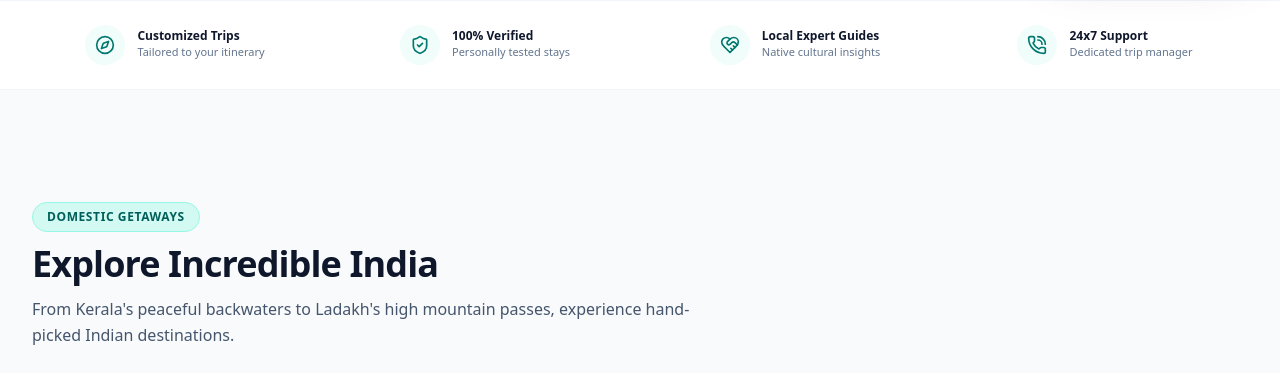
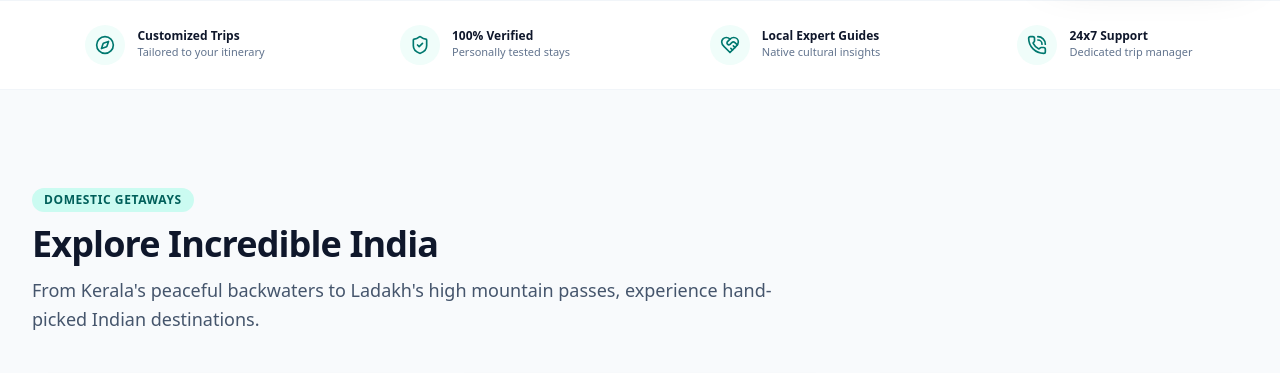
Before and after one commit to ananyadarna/travelUnbounded, a Next.js app: page / in a window 1280 px wide. Shown: the part 820-1193 px from the top of the page. Built offline with nearby package versions, Linux system fonts and the light colour scheme; no server answers; the database is empty; grey boxes are pictures that could not be loaded.

Commit message:
Connect CMS destinations to homepage and support itinerary pre-fill

```diff
--- a/app/page.js
+++ b/app/page.js
@@ -4,13 +4,35 @@ import Hero from '@/components/Hero';
 import DestinationSection from '@/components/DestinationSection';
 import { indiaDestinations, internationalDestinations } from '@/data/destinations';
 import { Compass, ShieldCheck, HeartHandshake, PhoneCall, Plane } from 'lucide-react';
+import connectDB from '@/lib/mongodb';
+import Destination from '@/models/Destination';
 
 export const metadata = {
   title: 'Travel Unbounded | Experiential Travel Experts',
   description: 'Explore curated travel packages for India and top international destinations. Personal vetted experiences, authentic itineraries, and 24x7 support.',
 };
 
-export default function HomePage() {
+async function getDestinations() {
+  try {
+    await connectDB();
+    const docs = await Destination.find({ isFeatured: true }).sort({ createdAt: -1 });
+    if (docs && docs.length > 0) {
+      const india = docs.filter((d) => d.category === 'India');
+      const international = docs.filter((d) => d.category === 'International');
+      return {
+        india: india.length > 0 ? india : indiaDestinations,
+        international: international.length > 0 ? international : internationalDestinations,
+      };
+    }
+  } catch (err) {
+    console.warn('DB fetch fallback to static destinations:', err.message);
+  }
+  return { india: indiaDestinations, international: internationalDestinations };
+}
+
+export default async function HomePage() {
+  const { india, international } = await getDestinations();
+
   return (
     <div className="space-y-12 pb-20">
 
@@ -73,7 +95,7 @@ export default function HomePage() {
           badgeText="Domestic Getaways"
           title="Explore Incredible India"
           subtitle="From Kerala's peaceful backwaters to Ladakh's high mountain passes, experience hand-picked Indian destinations."
-          destinations={indiaDestinations}
+          destinations={india}
         />
 
         {/* International Destinations Grid */}
@@ -82,7 +104,7 @@ export default function HomePage() {
           badgeText="World Expeditions"
           title="Popular International Destinations"
           subtitle="Immerse yourself in wildlife safaris, tropical coasts, and northern lights across world-famous travel spots."
-          destinations={internationalDestinations}
+          destinations={international}
         />
       </div>
 
--- a/components/DestinationSection.jsx
+++ b/components/DestinationSection.jsx
@@ -3,30 +3,30 @@ import DestinationCard from './DestinationCard';
 
 export default function DestinationSection({ id, title, subtitle, badgeText, destinations }) {
   return (
-    <section id={id} className="py-16 scroll-mt-20">
-      <div className="max-w-7xl mx-auto px-4 sm:px-6 lg:px-8 space-y-10">
+    <section id={id} className="py-12 bg-slate-50">
+      <div className="max-w-7xl mx-auto px-4 sm:px-6 lg:px-8">
 
         {/* Section Header */}
-        <div className="max-w-2xl space-y-3">
+        <div className="max-w-3xl mb-10 space-y-3">
           {badgeText && (
-            <span className="inline-block px-3.5 py-1.5 rounded-full bg-teal-100/80 border border-teal-200 text-teal-800 text-xs font-extrabold uppercase tracking-wider">
+            <span className="inline-block px-3 py-1 rounded-full bg-teal-100 text-teal-800 text-xs font-bold uppercase tracking-wider">
               {badgeText}
             </span>
           )}
-          <h2 className="text-3xl sm:text-4xl font-black text-slate-900 tracking-tight">
+          <h2 className="text-3xl sm:text-4xl font-extrabold text-slate-900 tracking-tight">
             {title}
           </h2>
           {subtitle && (
-            <p className="text-sm sm:text-base text-slate-600 font-normal leading-relaxed">
+            <p className="text-slate-600 text-base sm:text-lg font-light leading-relaxed">
               {subtitle}
             </p>
           )}
         </div>
 
-        {/* Responsive Spacious Grid Layout */}
-        <div className="grid grid-cols-1 sm:grid-cols-2 lg:grid-cols-3 gap-8">
-          {destinations.map((destination) => (
-            <DestinationCard key={destination.id} destination={destination} />
+        {/* 3-Column Responsive Grid */}
+        <div className="grid grid-cols-1 md:grid-cols-2 lg:grid-cols-3 gap-8">
+          {destinations?.map((destination) => (
+            <DestinationCard key={destination.id || destination._id || destination.slug} destination={destination} />
           ))}
         </div>
 
```
